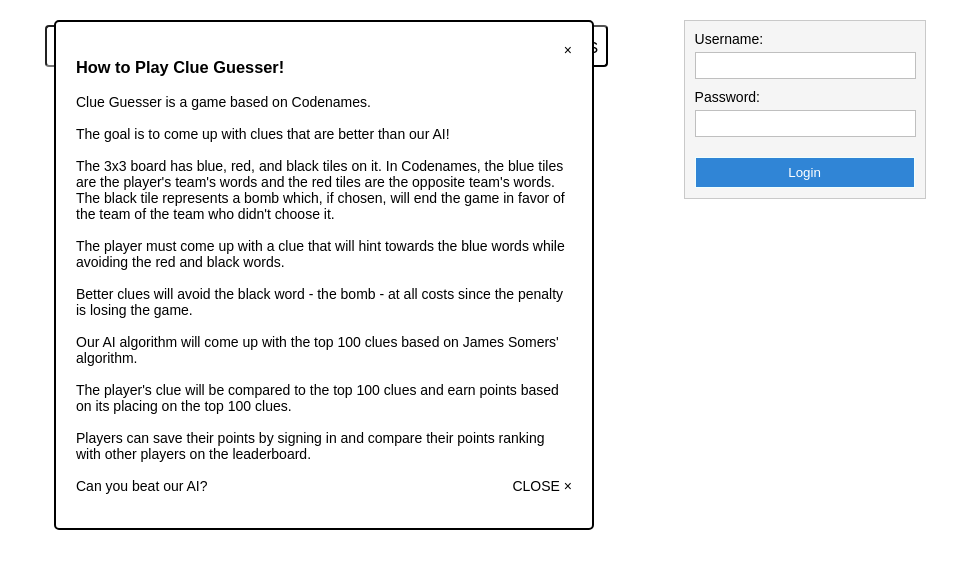
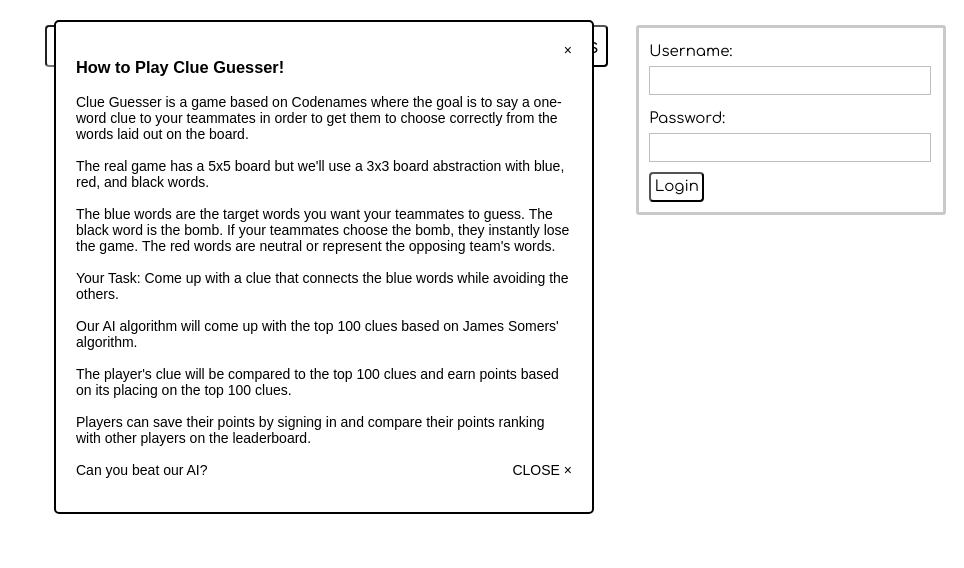
Before and after one commit to anniehu17/codenames, a React (Create React App) app in the folder frontend/: page / in a window 1280 px wide. Shown: the top 568 px of the page, without its empty margins (316-1280 px from the left). Built offline with nearby package versions, Linux system fonts and the light colour scheme; no server answers; the HTML template or start-up script is replaced by a standard one.

Commit message:
updated login UI

```diff
--- a/frontend/src/App.css
+++ b/frontend/src/App.css
@@ -59,45 +59,72 @@ ol, ul {
 }
 
 .loginForm {
-    margin: auto;
+    /*margin: auto;*/
+    /*padding: 10px;*/
+    /*border: 1px solid #c9c9c9;*/
+    /*borderRadius: 5px;*/
+    /*background: #f5f5f5;*/
+    /*width: 220px;*/
+    display: block;
+
     padding: 10px;
-    border: 1px solid #c9c9c9;
-    borderRadius: 5px;
-    background: #f5f5f5;
-    width: 220px;
-    display: block;
+    border: 3px solid #c9c9c9;
+    border-radius: 3px;
+    opacity: 1;
+    font-family: 'Comfortaa';
+    font-size: 20px;
+    margin: 5px;
 }
 
 .loginLabel {
     margin: 10px 0 5px 0;
-    fontFamily: 'Arial', Helvetica sans-serif;
-    fontSize: 15px;
+    font-family: 'Comfortaa';
+    font-size: 15px;
 }
 
 .loginInput {
     margin: 5px 0 10px 0;
     padding: 5px;
     border: 1px solid #bfbfbf;
-    borderRadius: 3px;
+    borderRadius: 4px;
     boxSizing: border-box;
     width: 95%;
+    font-family: 'Comfortaa';
+    font-size: 15px;
 }
 
 .loginButton {
-    margin: 10px 0 0 0;
-    padding: 7px 10px;
-    border: 1px solid #efffff;
-    borderRadius: 3px;
-    background: #3085d6;
-    width: 100%;
-    fontSize: 15px;
-    color: white;
-    display: block;
+    /*margin: 10px 0 0 0;*/
+    /*padding: 7px 10px;*/
+    /*border: 1px solid #efffff;*/
+    /*borderRadius: 3px;*/
+    /*background: #3085d6;*/
+    /*width: 100%;*/
+    /*fontSize: 15px;*/
+    /*color: white;*/
+    /*display: block;*/
+    width: 4vw;
+    height: 2vw;
+    border-radius: 4px;
+    padding: 0;
+    opacity: 1;
+    font-family: 'Comfortaa';
+    font-size: 15px;
+    box-sizing: content-box;
+    appearance: inherit;
+    margin-left: 0px;
+    display: inline-block;
+    background: white;
+}
+
+.loginButton:hover {
+    opacity: 0.7;
 }
 
 .loginContainer {
+    width: 25vw;
     position: absolute;
-    right: 3%;
+    right: 1%;
 }
 
 .GuessText {
--- a/frontend/src/App.js
+++ b/frontend/src/App.js
@@ -207,21 +207,17 @@ class PopUp extends Component {
                     </span>
                     <p>
                         <h3>How to Play Clue Guesser!</h3>
-                        Clue Guesser is a game based on Codenames.
+                        Clue Guesser is a game based on Codenames where the goal is to say a one-word clue to your teammates in order to get them to choose correctly from the words laid out on the board.
                         <br></br>
                         <br></br>
-                        The goal is to come up with clues that are better than our AI!
+                        The real game has a 5x5 board but we'll use a 3x3 board abstraction with blue, red, and black words.
                         <br></br>
                         <br></br>
-                        The 3x3 board has blue, red, and black tiles on it.
-                        In Codenames, the blue tiles are the player's team's words and the red tiles are the opposite team's words.
-                        The black tile represents a bomb which, if chosen, will end the game in favor of the team of the team who didn't choose it.
+                        The blue words are the target words you want your teammates to guess. The black word is the bomb. If your teammates choose the bomb, they instantly lose the game.
+                        The red words are neutral or represent the opposing team's words.
                         <br></br>
                         <br></br>
-                        The player must come up with a clue that will hint towards the blue words while avoiding the red and black words.
-                        <br></br>
-                        <br></br>
-                        Better clues will avoid the black word - the bomb - at all costs since the penalty is losing the game.
+                        Your Task: Come up with a clue that connects the blue words while avoiding the others.
                         <br></br>
                         <br></br>
                         Our AI algorithm will come up with the top 100 clues based on James Somers' algorithm.
@@ -243,8 +239,3 @@ class PopUp extends Component {
 }
 
 export default App;
-
-// Codenames is a Czech board game by Vlaada Chvátil where the goal is to say a one-word clue to your teammates in order to get them to choose correctly from the words laid out on the table.
-// The real game is played on a 5x5 board, but we'll use a 3x3 board abstraction.
-// The three blue words are the target words—that's what you want your teammates to guess. The black word is the bomb; if your teammates say that one, they instantly lose the game. The red words are neutral or perhaps belong to your opponent.
-// Your task is to come up with a single word that connects the blue words while avoiding the others.
```
